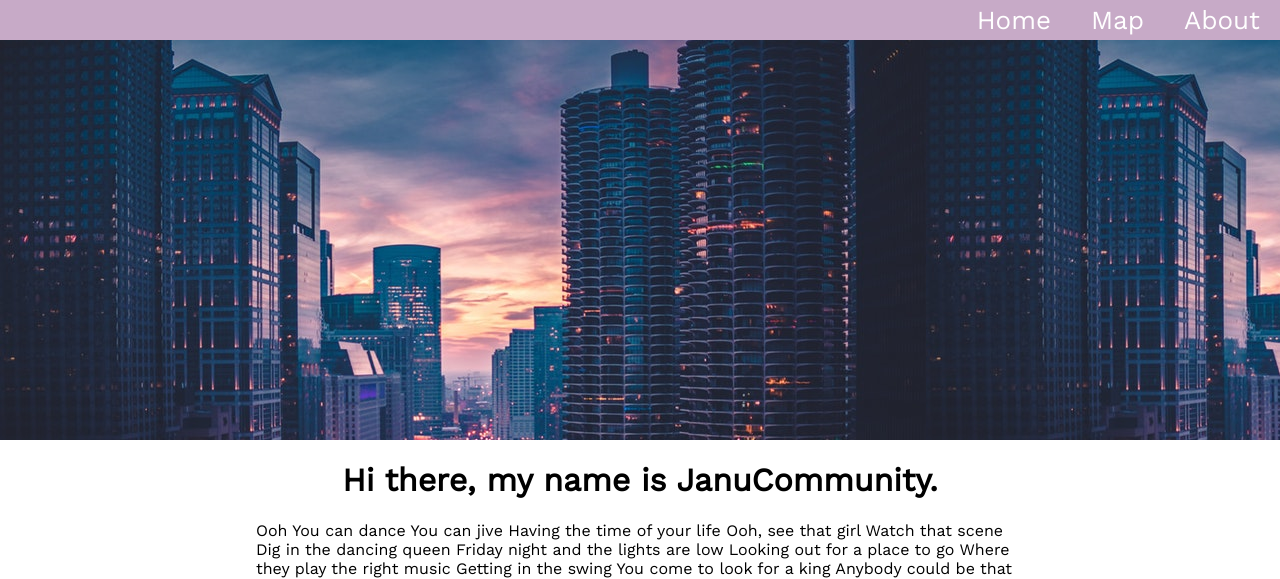
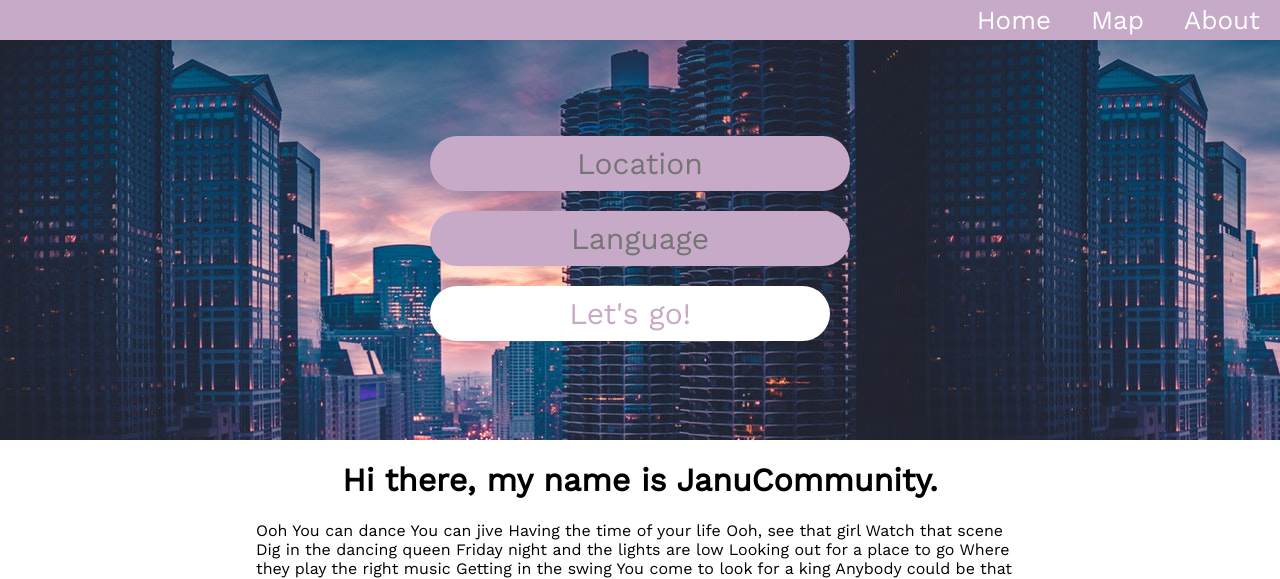
Before and after one commit to atemmel/good-tech-hack-2019, a PHP site: page / in a window 1280 px wide. Shown: the top 579 px of the page. Run offline with PHP 8.4, Linux system fonts and the light colour scheme.

Commit message:
Fixade knappar

```diff
--- a/index.html
+++ b/index.html
@@ -2,7 +2,7 @@
 <html>
 <head>
 	<meta charset='utf-8' />
-	<title>Januu</title>
+	<title>Janucommunity</title>
 	<link type="text/css" rel="stylesheet" href="main.css" />
 	<link href="https://fonts.googleapis.com/css?family=Work+Sans" rel="stylesheet">
 </head>
@@ -12,8 +12,14 @@
 		<a href="#">Map</a>
 		<a href="#">Home</a>
 	</div>
-	<!--<img src="imgs/87986165d68f1d1a37d26bf8f4a8edc9.png" id="logo">--->
 	<div id="banner">
+		<div class="center">
+			<form action="map.html" method="GET" class="main-form">
+				<input type="text" placeholder="Location" class="button">
+				<input type="text" placeholder="Language" class="button">
+				<input type="submit" class="button" value="Let's go!">
+			</form>
+		</div>
 	</div>
 	<div id="content">
 		<h1>Hi there, my name is JanuCommunity.</h1>
--- a/main.css
+++ b/main.css
@@ -1,7 +1,6 @@
 body {
 	margin: 0px;
 	font-family: 'Work Sans', sans-serif;
-	/*background-image: url("imgs/photo-1519999482648-25049ddd37b1.jpg";*/
 }
 
 #navigation {
@@ -48,3 +47,43 @@ select#langselect {
 	position: relative;
 	bottom: 400px;
 }
+
+form.main-form {
+	display: inline-block;
+}
+
+form.main-form .button {
+	font-family: 'Work Sans', sans-serif;
+	font-size: 30px;
+	border-radius: 400px;
+	width: 400px;
+	padding: 10px 10px;
+	text-align: center;
+	display: block;
+	position: relative;
+	top: 96px;
+	margin-bottom: 20px;
+	border: none;
+}
+
+form.main-form input[type=text].button {
+	background: #c7aac7;
+	color: #FFF;
+}
+
+form.main-form input[type=submit].button {
+	color: #c7aac7;
+	background: #FFF;
+	cursor: pointer;
+	transition: 0.5s color;
+}
+
+form.main-form input[type=submit].button:hover {
+	color: #444;
+	text-decoration: underline;
+}
+
+.center {
+	text-align: center;
+	width: 100%;
+}
```
